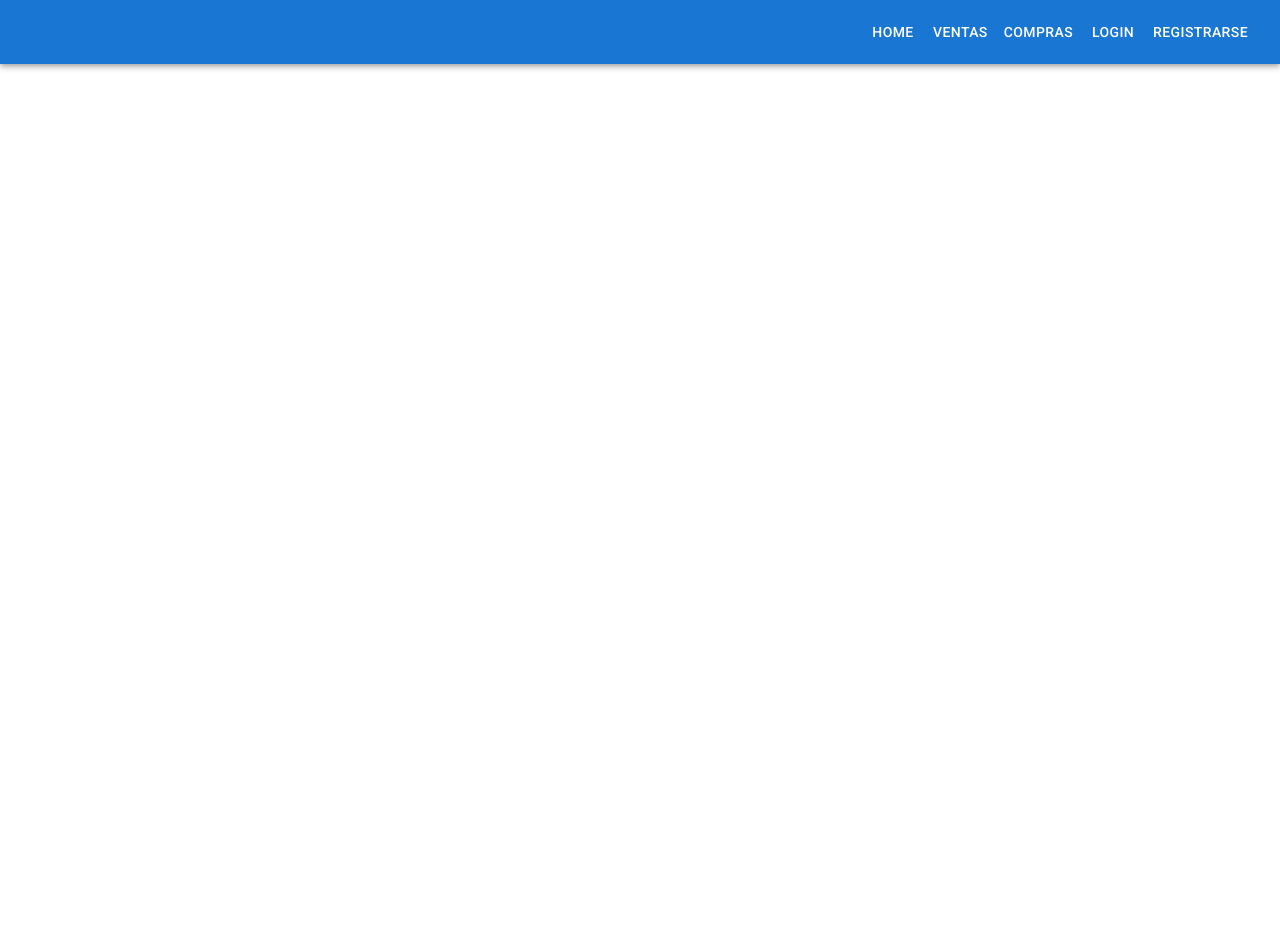
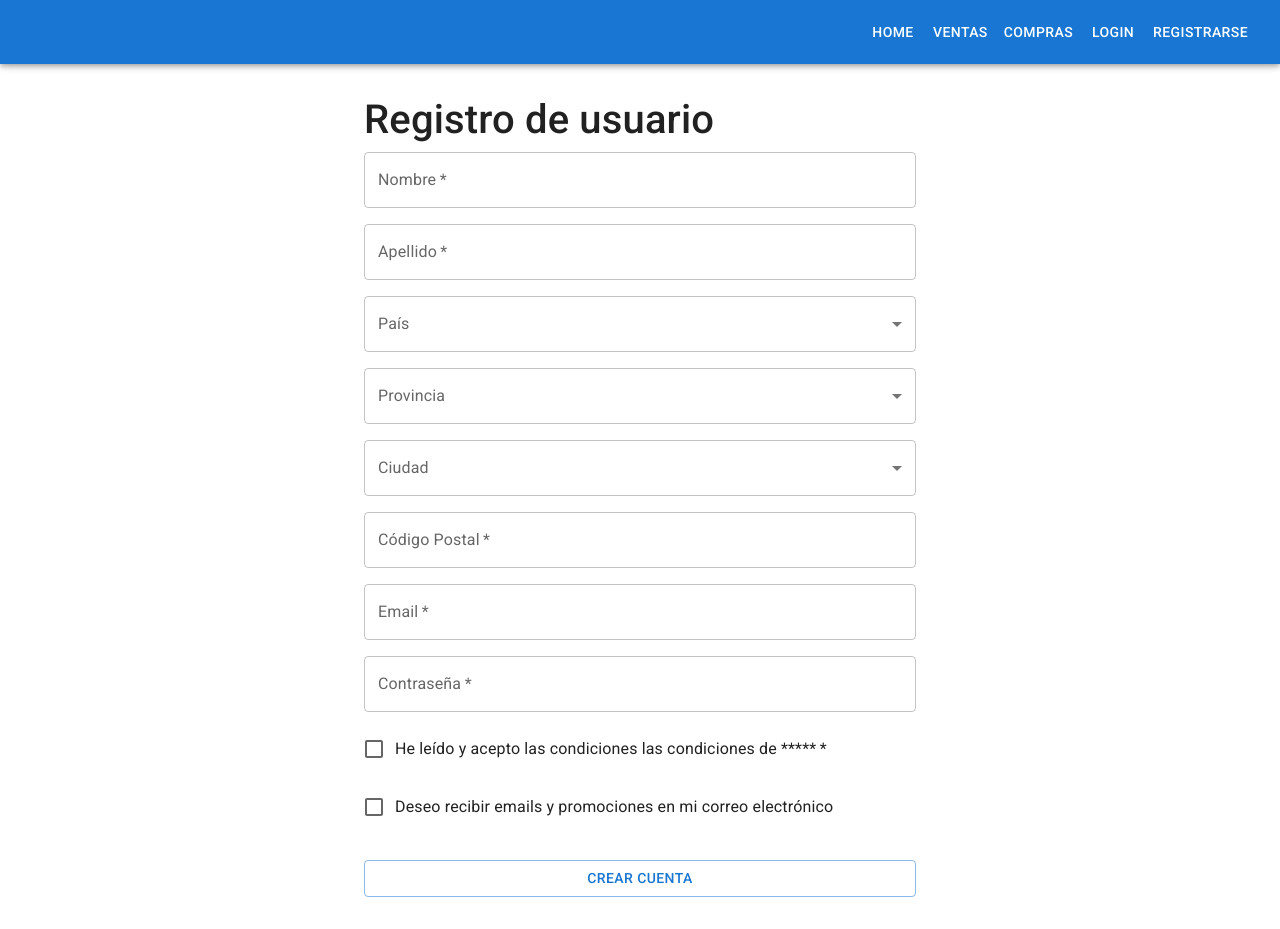
Before and after one commit to No-Country/c12-g21-m-java-react, a React (Vite) app in the folder Frontend/proyecto-nocountry/: page /registro in a window 1280 px wide. Before the commit the page ends 800 px from the top, so only its background shows below. Built offline with nearby package versions, Linux system fonts and the light colour scheme.

Commit message:
se importo axios al registro para consumir servicio del back

```diff
--- a/Frontend/proyecto-nocountry/package.json
+++ b/Frontend/proyecto-nocountry/package.json
@@ -14,6 +14,7 @@
     "@emotion/styled": "^11.11.0",
     "@mui/icons-material": "^5.11.16",
     "@mui/material": "^5.13.6",
+    "axios": "^1.4.0",
     "bootstrap": "^5.3.0",
     "react": "^18.2.0",
     "react-bootstrap": "^2.8.0",
--- a/Frontend/proyecto-nocountry/src/App.jsx
+++ b/Frontend/proyecto-nocountry/src/App.jsx
@@ -5,6 +5,7 @@ import Login from "./pages/login/Login.jsx";
 import Ventas from "./pages/ventas/Ventas.jsx";
 import Vender from "./pages/vender/vender.jsx";
 import Navbar from "./components/navbar/Navbar.jsx";
+import Registro from "./pages/registro/Registro.jsx";
 import HomeIcon from "@mui/icons-material/Home";
 import MonetizationOnIcon from "@mui/icons-material/MonetizationOn";
 import StorefrontIcon from "@mui/icons-material/Storefront";
@@ -49,6 +50,7 @@ const App = () => {
         <Route path="/ventas" element={<Ventas />} />
         <Route path="/login" element={<Login />} />
         <Route path="/vender" element={<Vender />} />
+        <Route path="/registro" element={<Registro />} />
       </Routes>
     </>
   );
--- a/Frontend/proyecto-nocountry/src/components/navbar/Navbar.jsx
+++ b/Frontend/proyecto-nocountry/src/components/navbar/Navbar.jsx
@@ -17,7 +17,7 @@ export default function Navbar({ navLinks }) {
 
   return (
     <>
-      <AppBar position="static">
+      <AppBar position="sticky">
         <Toolbar>
           <Box display="flex" flexGrow={1} />
           <IconButton
--- a/Frontend/proyecto-nocountry/src/pages/registro/Registro.jsx
+++ b/Frontend/proyecto-nocountry/src/pages/registro/Registro.jsx
@@ -5,8 +5,10 @@ import {
   MenuItem,
   FormControlLabel,
   Checkbox,
+  Container,
 } from "@mui/material";
 import { useState } from "react";
+// import axios from "axios";
 
 const provincias = [
   {
@@ -26,22 +28,29 @@ const ciudades = [
   },
 ];
 
+const paises = [
+  {
+    value: "Argentina",
+  },
+  {
+    value: "Uruguay",
+  },
+  {
+    value: "México",
+  },
+];
+
 export default function Registro() {
   const [nombre, setNombre] = useState("");
   const [apellido, setApellido] = useState("");
+  const [pais, setPais] = useState("");
   const [provincia, setProvincia] = useState("");
   const [ciudad, setCiudad] = useState("");
   const [codigoPostal, setCodigoPostal] = useState("");
   const [email, setEmail] = useState("");
   const [password, setPassword] = useState("");
 
-  // console.log(nombre);
-  // console.log(apellido);
-  // console.log(provincia);
-  // console.log(ciudad);
-  // console.log(codigoPostal);
-  // console.log(email);
-  // console.log(password);
+
 
   const [error, setError] = useState({
     error: false,
@@ -55,14 +64,37 @@ export default function Registro() {
 
   const handleSubmit = (e) => {
     e.preventDefault();
+
+    // const datos = {
+    //   nombre,
+    //   apellido,
+    //   pais,
+    //   provincia,
+    //   ciudad,
+    //   codigoPostal,
+    //   email,
+    //   password,
+    // };
+
     if (validateEmail(email)) {
       setError({
         error: false,
         message: "",
       });
-      console.log("Email correcto");
+
+        // axios
+        // .post("url", datos)
+        // .then((response) => {
+        //   console.log("Datos enviados correctamente")
+        // })
+        // .catch((error) => {
+        //   console.error("Error al enviar los datos", error)
+        // })
+
+
       setNombre("");
       setApellido("");
+      setPais("");
       setProvincia("");
       setCiudad("");
       setCodigoPostal("");
@@ -78,6 +110,7 @@ export default function Registro() {
 
   return (
     <>
+      <Container maxWidth="sm" sx={{ mb: "2rem", mt: "2rem" }}>
         <h1>Registro de usuario</h1>
         <Box
           component="form"
@@ -105,6 +138,20 @@ export default function Registro() {
             value={apellido}
             onChange={(e) => setApellido(e.target.value)}
           />
+
+          <TextField
+            id="pais"
+            select
+            label="País"
+            value={pais}
+            onChange={(e) => setPais(e.target.value)}
+          >
+            {paises.map((option) => (
+              <MenuItem key={option.value} value={option.value}>
+                {option.value}
+              </MenuItem>
+            ))}
+          </TextField>
 
           <TextField
             id="provincia"
@@ -183,6 +230,7 @@ export default function Registro() {
             Crear cuenta
           </Button>
         </Box>
+      </Container>
     </>
   );
 }
```
Also changed, not shown: 1 other file (tests, documents, lock files or other folders). Lines whose indentation alone changed are shown as unchanged.
